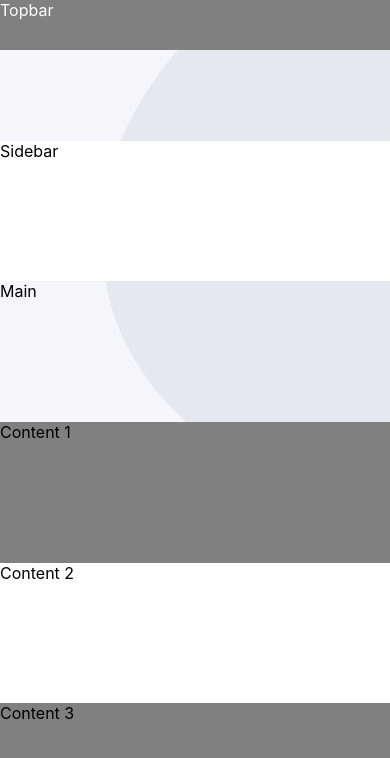
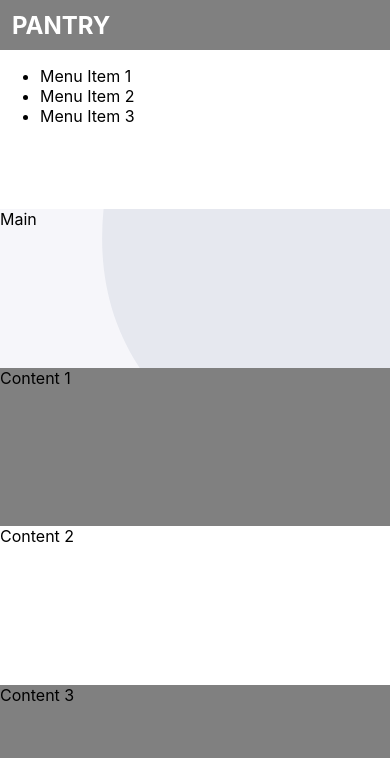
Before and after one commit to Entropiks/Pantry, a React (Create React App) app: page /dash in a window 390 px wide. Shown: the top 758 px of the page. Built offline with nearby package versions, Linux system fonts and the light colour scheme.

Commit message:
pushing responsive grid

```diff
--- a/src/Components/Dash.css
+++ b/src/Components/Dash.css
@@ -17,10 +17,24 @@
 }
 .topbar {
   grid-area: topbar;
+  display: flex;
+  align-items: center;
+  justify-content: flex-start;
   height: 50px;
   color: white;
   background-color: gray;
 }
+.logo {
+  align-items: center;
+  justify-content: center;
+  margin: 0;
+  padding: 0em .5em;
+}
+.search {
+  border-radius: 15px;
+  width: 1fr;
+}
+
 .main {
   grid-area: main;
 }
@@ -38,10 +52,10 @@
   background-color: gray;
 }
 
-@media only screen and (max-width: 600px) {
+@media (max-width: 640px) {
   .container {
     grid-template-columns: 1fr;
-    grid-template-rows: 1fr 1fr 1fr 1fr 1fr 1fr;
+    grid-template-rows: .25fr 1fr 1fr 1fr 1fr 1fr;
     grid-template-areas:
       'topbar'
       'sidebar'
--- a/src/Components/Dash.js
+++ b/src/Components/Dash.js
@@ -5,10 +5,15 @@ function Dash() {
   return (
     <div className="container">
       <div className="topbar">
-        Topbar
+        <h2 className="logo">PANTRY</h2>
+        { /* Create a Search Component */ }
       </div>
       <div className="sidebar">
-        Sidebar
+        <ul>
+          <li>Menu Item 1</li>
+          <li>Menu Item 2</li>
+          <li>Menu Item 3</li>
+        </ul>
       </div>
       <div className="main">
         Main
```
